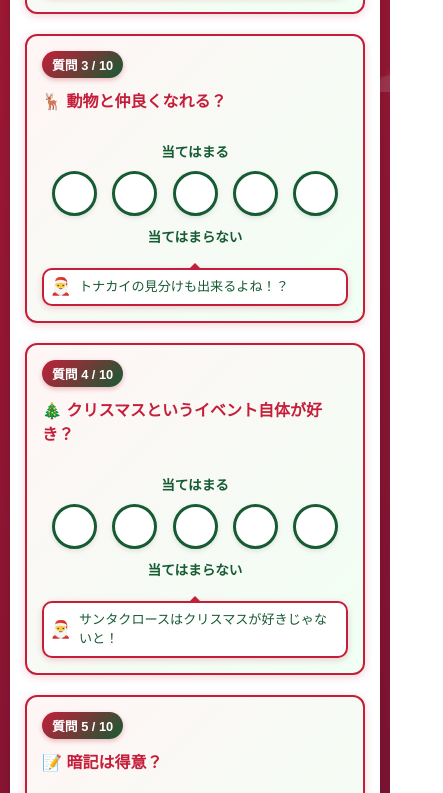
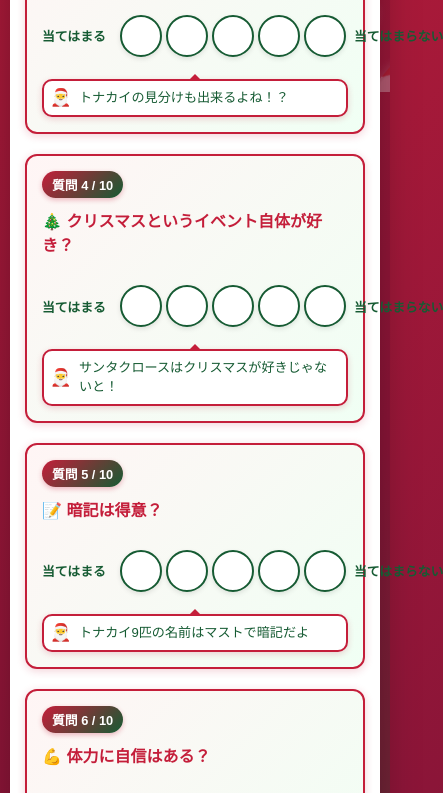
Before and after one commit to nakamuramiki302-jpg/santa_fit_test, a plain HTML site: page index.html in a window 390 px wide. Shown: the part 752-1545 px from the top of the page, 443 px wide, since content can reach past the window. Drawn offline with Linux system fonts and the light colour scheme.

Commit message:
🎅 スマホ表示を改善：背景絵文字を見やすく、ラベル配置を修正

```diff
--- a/script.js
+++ b/script.js
@@ -88,13 +88,15 @@ function renderQuestions() {
             <div class="question-number">質問 ${index + 1} / ${questions.length}</div>
             <div class="question-text">${question.text}</div>
             <div class="options-wrapper">
-                <span class="option-label">当てはまる</span>
-                <div class="options" data-question-id="${question.id}">
-                    ${[5, 4, 3, 2, 1].map(value =>
+                <div class="options-container">
+                    <span class="option-label">当てはまる</span>
+                    <div class="options" data-question-id="${question.id}">
+                        ${[5, 4, 3, 2, 1].map(value =>
             `<button class="option-btn" data-value="${value}"></button>`
         ).join('')}
+                    </div>
+                    <span class="option-label">当てはまらない</span>
                 </div>
-                <span class="option-label">当てはまらない</span>
             </div>
             ${question.comment ? `<div class="question-comment">${question.comment}</div>` : ''}
         `;
--- a/style.css
+++ b/style.css
@@ -29,8 +29,9 @@ body {
 
 .floating-emoji {
     position: absolute;
-    opacity: 0.15;
+    opacity: 0.25;
     animation: floatRandom 10s ease-in-out infinite;
+    text-shadow: 0 0 10px rgba(255, 255, 255, 0.5);
 }
 
 @keyframes floatRandom {
@@ -132,18 +133,34 @@ h1 {
     margin: 12px 0;
 }
 
+.options-container {
+    display: flex;
+    align-items: center;
+    justify-content: space-between;
+    gap: 8px;
+}
+
 .option-label {
     color: #165b33;
-    font-weight: 600;
+    font-weight: 700;
     font-size: 0.85em;
-    text-align: center;
+    white-space: nowrap;
+    min-width: 80px;
+}
+
+.option-label:first-child {
+    text-align: left;
+}
+
+.option-label:last-child {
+    text-align: right;
 }
 
 .options {
     display: flex;
-    justify-content: space-between;
+    justify-content: center;
     gap: 6px;
-    padding: 0 10px;
+    flex: 1;
 }
 
 .option-btn {
@@ -463,9 +480,23 @@ h1 {
         font-size: 1em;
     }
 
+    .option-label {
+        font-size: 0.8em;
+        min-width: 70px;
+    }
+
     .option-btn {
-        width: 45px;
-        height: 45px;
+        width: 42px;
+        height: 42px;
+        border-width: 2px;
+    }
+
+    .options {
+        gap: 4px;
+    }
+
+    .floating-emoji {
+        opacity: 0.3;
     }
 
     .score-circle {
```
